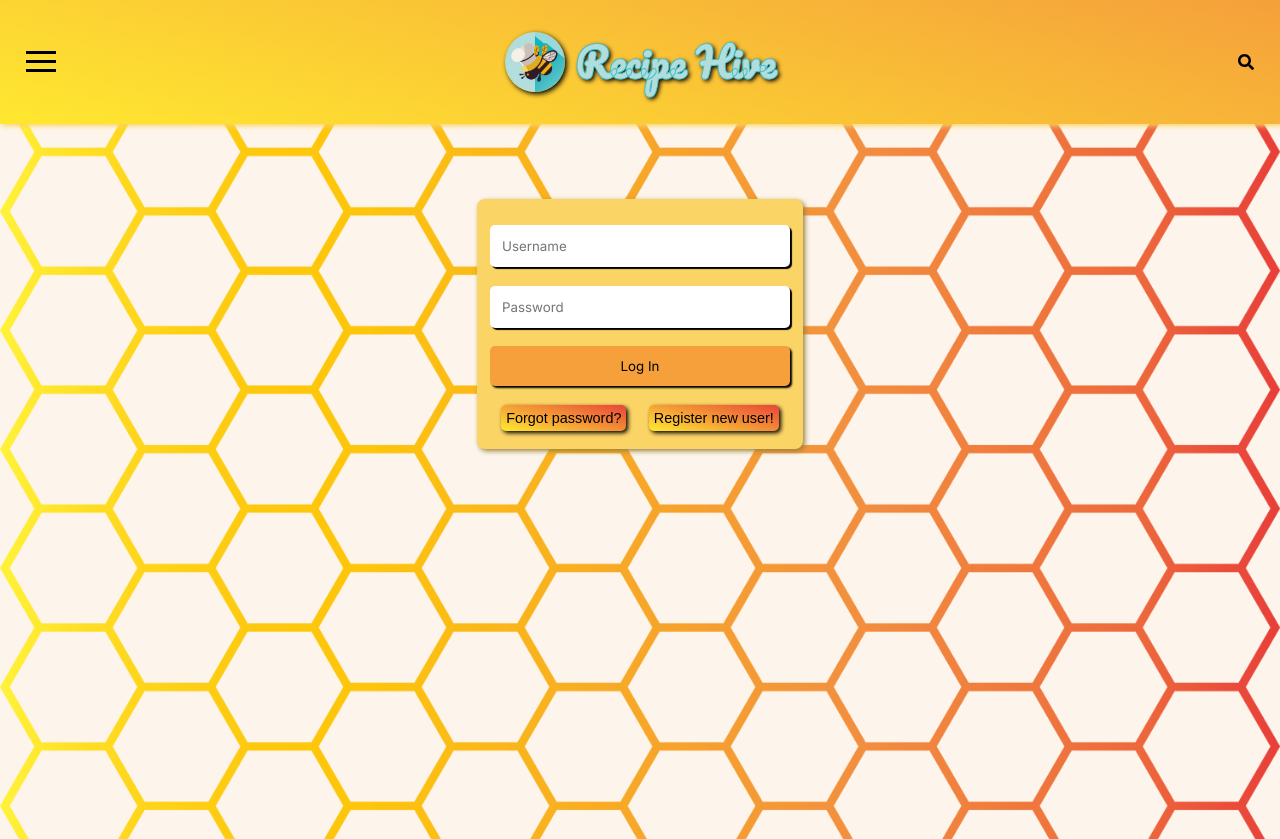
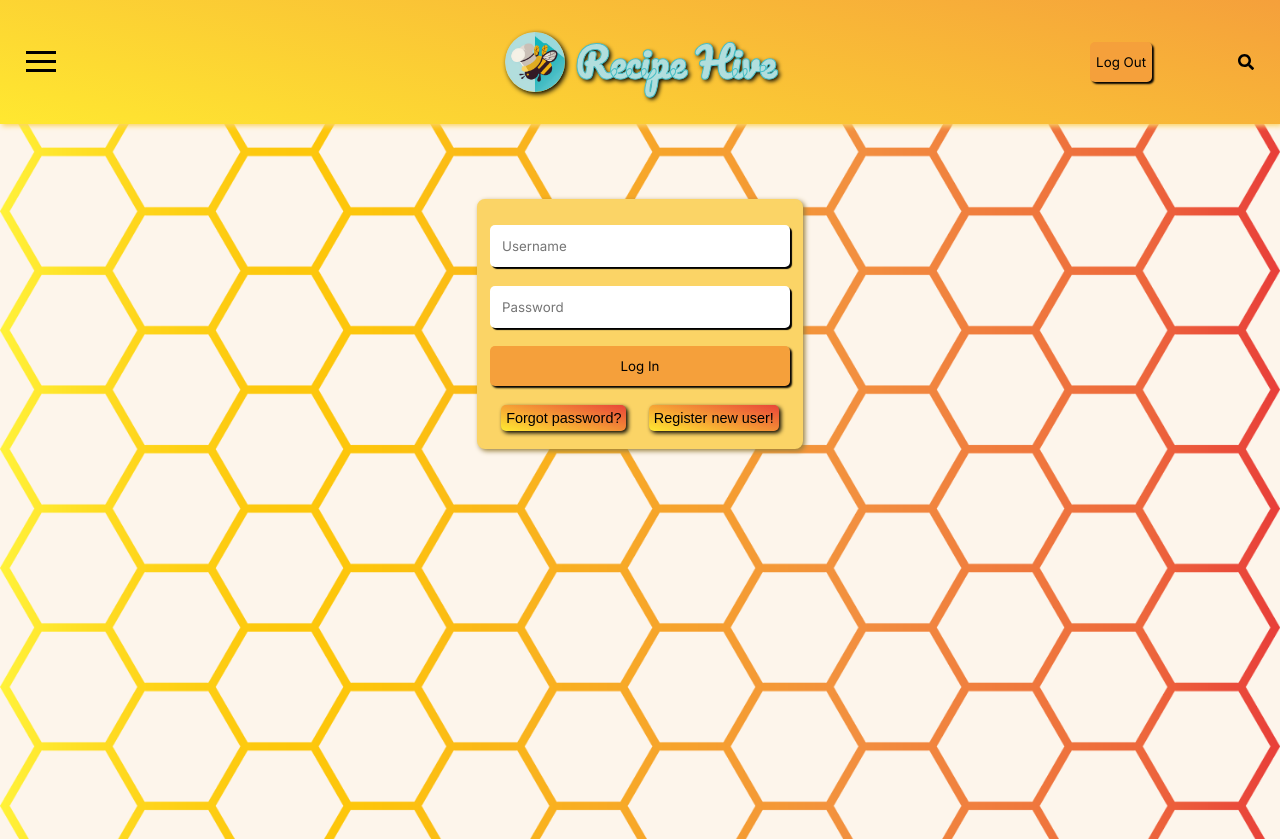
Before and after one commit to grayzachary1994/RecipeHive, a React (Create React App) app in the folder frontend/: page /login in a window 1280 px wide. Built offline with nearby package versions, Linux system fonts and the light colour scheme.

Commit message:
added logout button

```diff
--- /dev/null
+++ b/frontend/src/pages/components/LogoutButton.js
@@ -0,0 +1,16 @@
+import useAuth from "../../auth/useAuth";
+
+function LogoutButton() {
+    const { setAuth } = useAuth();
+
+    function handleClick() {
+        setAuth(['', '', '', '']);
+    }
+    return (
+        <div className="logout-button">
+            <button onClick={handleClick}>Log Out</button>
+        </div>
+    );
+}
+
+export default LogoutButton;
--- a/frontend/src/pages/components/Navbar.js
+++ b/frontend/src/pages/components/Navbar.js
@@ -5,6 +5,7 @@ import logo from '../images/RecipeHiveicon.png';
 
 import HamburgerButton from './HamburgerButton.js';
 import SearchBar from './SearchButton';
+import LogoutButton from './LogoutButton';
 
 
 export default function Navbar() {
@@ -13,6 +14,7 @@ export default function Navbar() {
             <HamburgerButton />
             <img className='navbar--logo' src={logo} alt='logo'/>
             <h1 className='navbar--title'>Recipe Hive</h1>
+            <LogoutButton/>
             <SearchBar/>
         </div>
     )
--- a/frontend/src/pages/components/components.css
+++ b/frontend/src/pages/components/components.css
@@ -119,3 +119,20 @@
     color: black;
     font-weight: 400;
   }
+  .logout-button {
+  display: flex;
+  position: absolute;
+  right: 10%;
+  }
+  .logout-button > button {
+  font-family: 'Inter', sans-serif;
+      border-radius: 5px;
+      border: none;
+      height: 40px;
+      box-shadow: 2px 2px 2px;
+      cursor: pointer;
+      background-color: #f5a03b;
+  }
+  .logout-button > button:hover {
+    background-color: #cd8732;
+  }
```
